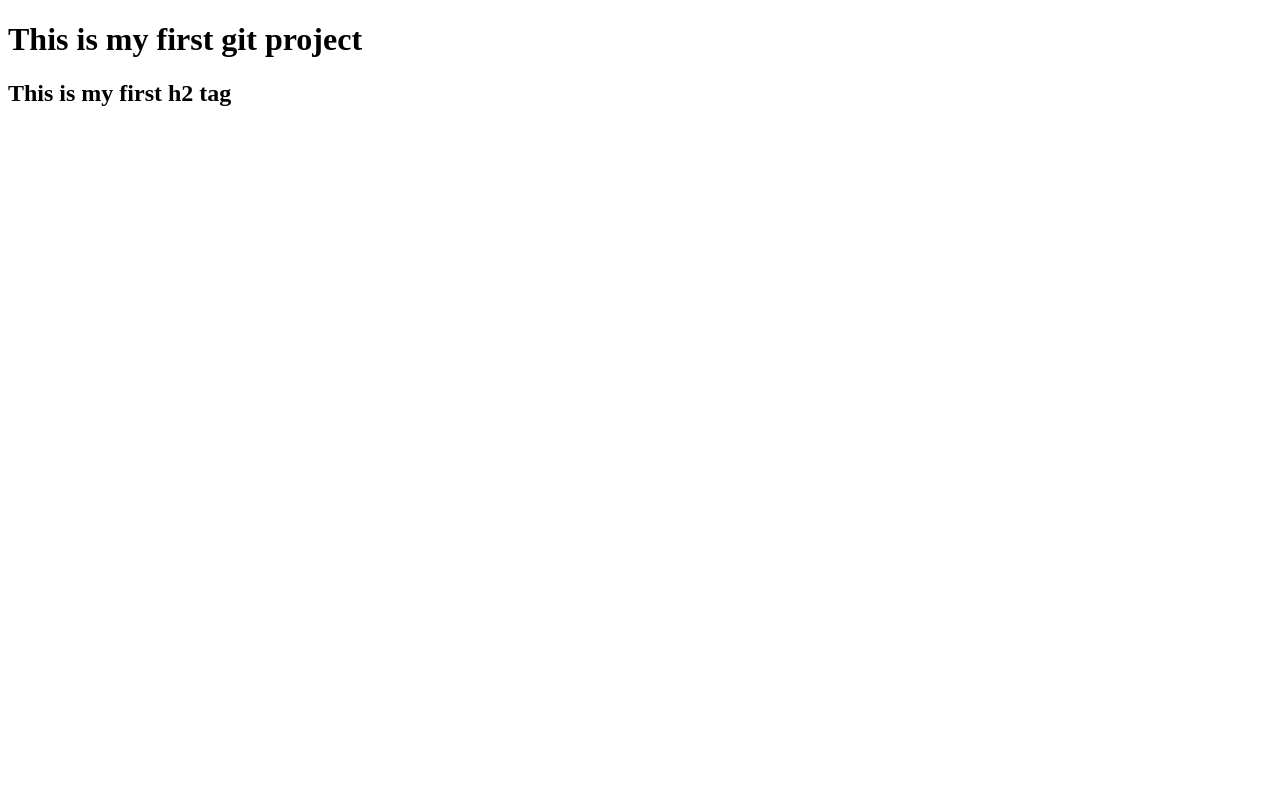
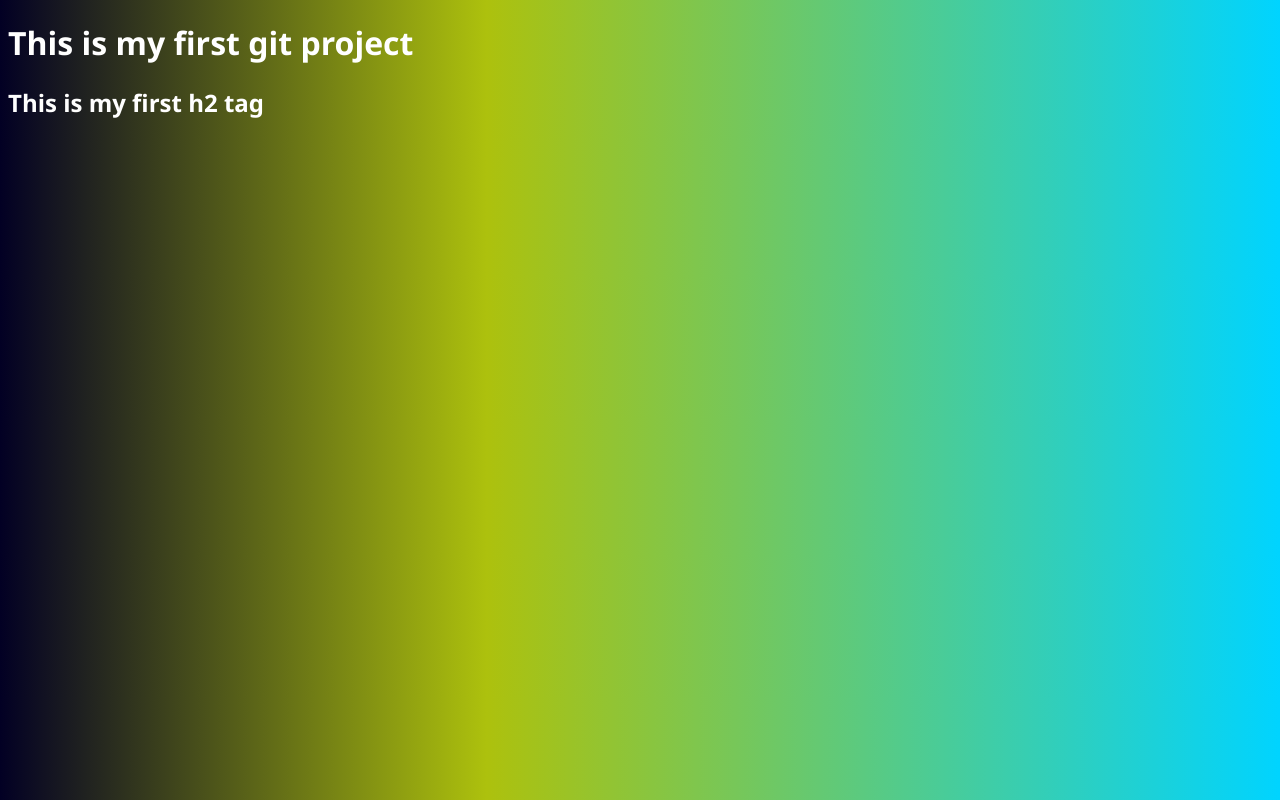
Before and after one commit to draxlr/firstrealgit, a plain HTML site: page index.html in a window 1280 px wide. Drawn offline with Linux system fonts and the light colour scheme.

Commit message:
Added a style.css file7

```diff
--- a/index.html
+++ b/index.html
@@ -6,11 +6,15 @@
     <meta http-equiv="X-UA-Compatible" content="IE=edge">
     <meta name="viewport" content="width=device-width, initial-scale=1.0">
     <title>Document</title>
+    <link rel="stylesheet" href="style.css">
 </head>
 
 <body>
-    <h1>This is my first git project</h1>
-    <h2>This is my first h2 tag</h2>
+    <div class="new">
+        <h1>This is my first git project</h1>
+        <h2>This is my first h2 tag</h2>
+
+    </div>
 
 </body>
 
--- /dev/null
+++ b/style.css
@@ -0,0 +1,12 @@
+* {
+    font-family: "Segoe UI", Tahoma, Geneva, Verdana, sans-serif;
+}
+
+body {
+    background: rgb(2, 0, 36);
+    background: linear-gradient( 90deg, rgba(2, 0, 36, 1) 0%, rgba(173, 193, 13, 1) 38%, rgba(0, 212, 255, 1) 100%);
+}
+
+.new {
+    color: white;
+}
```
